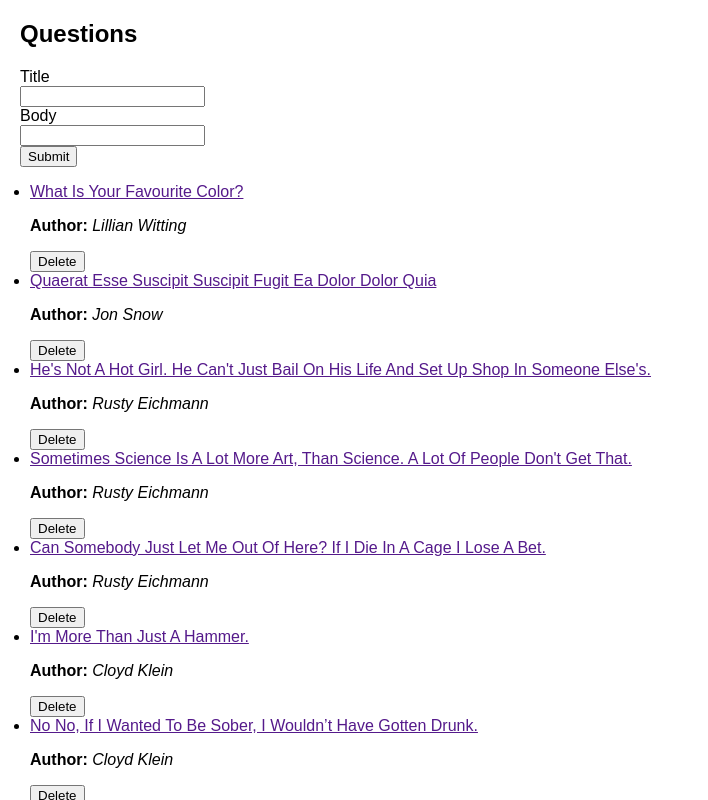
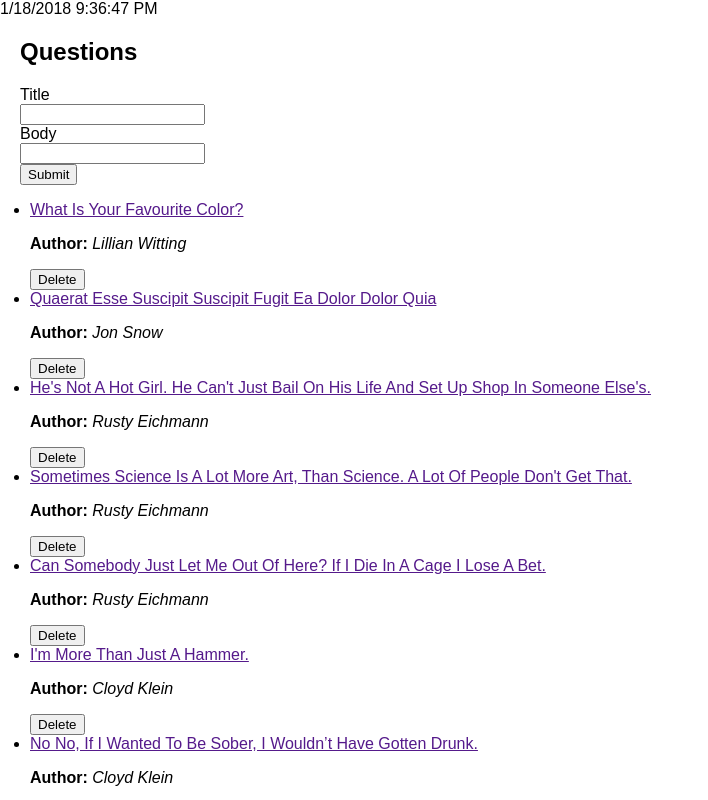
Before and after one commit to aera/Awesome-Answers-React, a React (Create React App) app: page / in a window 1280 px wide. Shown: the top 800 px of the page, without its empty margins (0-708 px from the left). Built offline with nearby package versions, Linux system fonts and the light colour scheme.

Commit message:
implemented date time display

```diff
--- a/src/components/App.js
+++ b/src/components/App.js
@@ -1,6 +1,7 @@
 import React from 'react';
 import {QuestionShowPage} from './QuestionShowPage';
 import {QuestionIndexPage} from './QuestionIndexPage';
+import {CurrentDateTime} from './CurrentDateTime';
 // Anywhere you write JSX tags, React must be
 // imported, because JSX tags are translated
 // to React.createElement(...) calls.
@@ -8,6 +9,7 @@ import {QuestionIndexPage} from './QuestionIndexPage';
 function App () {
   return (
     <div className="App">
+      <CurrentDateTime />
       <QuestionIndexPage />
       <QuestionShowPage />
     </div>
--- /dev/null
+++ b/src/components/CurrentDateTime.js
@@ -0,0 +1,43 @@
+import React, {Component} from 'react';
+
+class CurrentDateTime extends Component {
+  constructor (props) {
+    super(props);
+
+    this.state = {
+      dateTime: new Date()
+    }
+  }
+
+  componentDidMount () {
+    // code inside of this will run once the component
+    // is rendered in the DOM (i.e. visible)
+    this.intervalId = setInterval(
+      () => {
+        this.setState({dateTime: new Date()})
+      },
+      1000
+    );
+  }
+
+  componentWillUnmount () {
+    // code inside of this will run just before
+    // the component is removed from the DOM.
+    clearInterval(this.intervalId);
+    this.intervalId = null;
+  }
+
+
+
+  render () {
+    const {dateTime} = this.state;
+
+    return (
+      <span className="CurrentDateTime">
+        {dateTime.toLocaleDateString()} {dateTime.toLocaleTimeString()}
+      </span>
+    );
+  }
+}
+
+export {CurrentDateTime};
```
